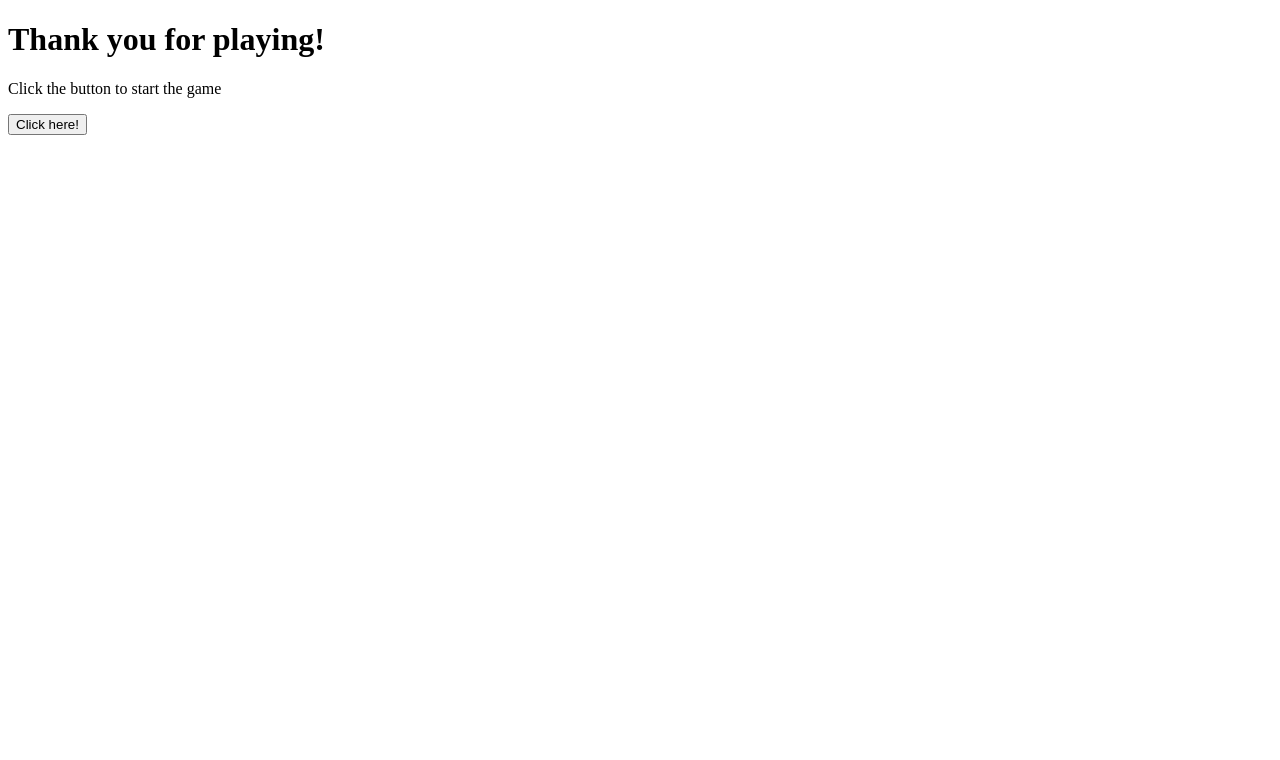
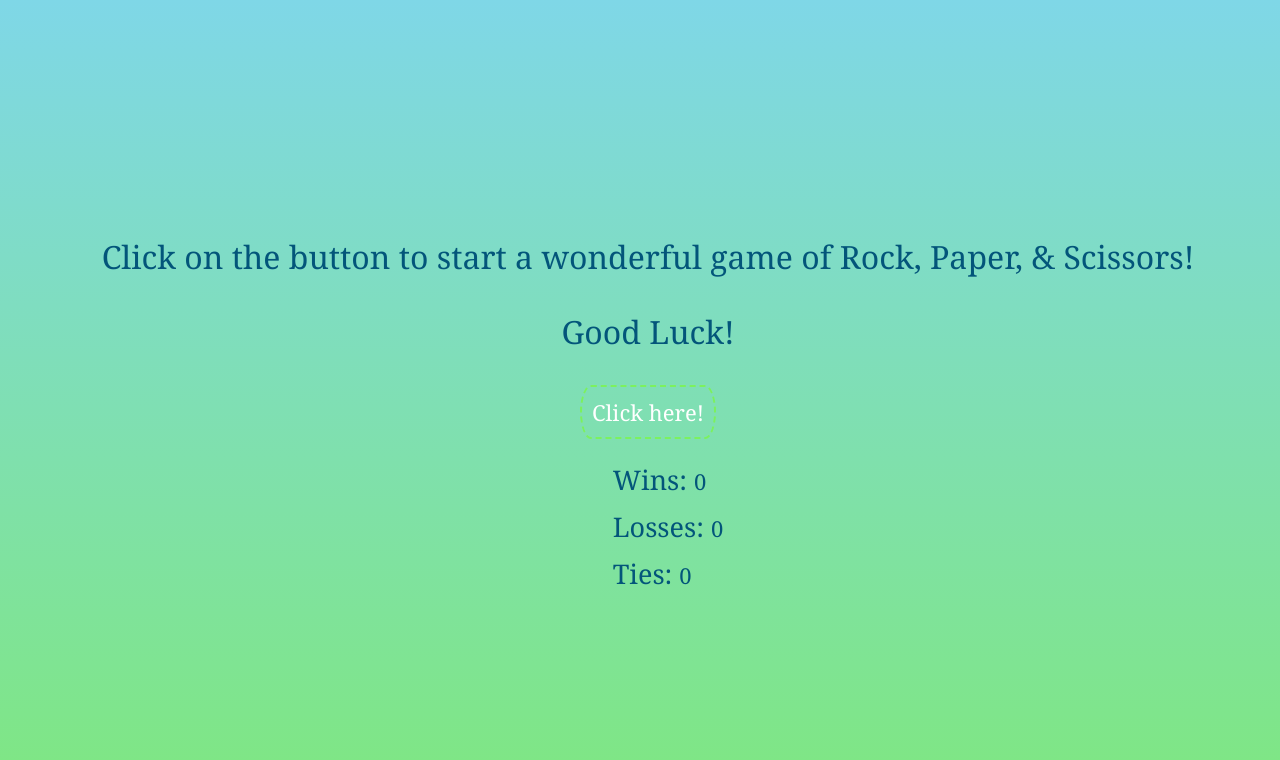
Before and after one commit to mehdisafari77/Rock-Paper-Scissors-Game, a plain HTML site: page index.html in a window 1280 px wide. Drawn offline with Linux system fonts and the light colour scheme.

Commit message:
finalized css, javascript, and html

```diff
--- a/index.html
+++ b/index.html
@@ -5,14 +5,27 @@
     <meta http-equiv="X-UA-Compatible" content="IE=edge">
     <meta name="viewport" content="width=device-width, initial-scale=1.0">
     <title>RPS</title>
+    <link rel="stylesheet" href="./style.css">
 </head>
 <body>
-    <h1>Thank you for playing!</h1>
-    <p>Click the button to start the game</p>
+    <section class= "header">
+        <div class="header-p">
+            <p>Click on the button to start a wonderful game of Rock, Paper, & Scissors!</p>
+            <p>Good Luck!</p>
+        </div>
+    </section>
 
-<button onclick="startButton()">Click here!</button>
+    <section class="play-button">
+        <div class=button onclick="playGame()">Click here!</div>
+    </section>
 
-<p id="RPS"></p>
+    <section class="scoreboard">
+        <ul>
+            <li>Wins: <span id="wins"></span></li>
+            <li>Losses: <span id="losses"></span></li>
+            <li>Ties: <span id="ties"></span></li>
+        </ul>
+    </section>
 
 </body>
 <script src="script.js"></script>
--- a/script.js
+++ b/script.js
@@ -1,17 +1,44 @@
-var userOption = ["Rock", "Paper", "Scissors"]
-var computerOption = ["Rock", "Paper", "Scissors"]
+var userOption = ["r", "p", "s"];
+var computerOption = ["r", "p", "s"];
 var computerChosenOption = computerOption[Math.floor(Math.random() * computerOption.length)];
-var scores = ["wins", "losses", "ties"]
+var scores = ["wins", "losses", "ties"];
 
+var wins = 0;
+var losses = 0;
+var ties = 0;
 
-  function startButton(computerChosenOption, userOption) {
-    userOption = prompt("Rock, Paper, or Scissors?");
-      if (computerChosenOption === userOption) {
+for (var i = 0; i <10 ; i++) {
+    var computerOption = computerChosenOption;
+}
+
+function playGame() {
+    userOption = prompt("R, P, or S?");
+    userOption = userOption.toLowerCase();
+    if (userOption === "r" || userOption === "p" || userOption === "s") {
         alert(`The computer chose ${computerChosenOption} !`);
-        var results = confirm(`You both chose the same option: ${scores} play again?`);
-      } else if (computerChosenOption !== userOption) {
-        alert(`The computer chose ${computerChosenOption} !`);
-      } else {
-        var results = confirm(`The computer won, here are the scores ${scores} play again?`);
-      }
-  }
+
+        if (( userOption === "r" && computerChosenOption === "s") ||
+        (userOption === "s" && computerChosenOption === "p") ||
+        (userOption === "p" && computerChosenOption === "r")) {
+            wins++;
+            alert(`You have won ${wins} time(s)!`);
+        }  else if (userOption === computerChosenOption) {
+            ties++
+            alert(`You have tied ${ties} time(s).`);
+        } else if (userOption !== computerChosenOption){
+            losses++
+            alert(`You have lost ${losses} time(s).`);
+        } else {
+            alert('Pleas enter only R, P, or S')
+        }
+    }
+    alert(`Total wins: ${wins} \nTotal ties: ${ties} \nTotal losses: ${losses}`)
+    let ifPlayAgain = confirm("Press OK if you want to play again!")
+    if (ifPlayAgain) {
+        playGame()
+    }
+}
+
+document.getElementById('wins').innerHTML = wins
+document.getElementById('losses').innerHTML = losses
+document.getElementById('ties').innerHTML = ties
--- /dev/null
+++ b/style.css
@@ -0,0 +1,48 @@
+* {
+    font-family: Georgia, 'Times New Roman', Times, serif;
+    font-size: 22px;
+}
+body {
+    width: 100vw;
+    height: 100vh;
+    display: flex;
+    flex-direction: column;
+    justify-content: center;
+    align-items: center;
+    background: linear-gradient(rgb(127, 215, 231), rgb(127, 231, 127))
+}
+ul li{
+    list-style: none;
+    font-size: 27px;
+    margin-top: 10px;
+    color: rgb(3, 85, 122);
+}
+p {
+    text-align: center;
+    font-size: 32px;
+    color: rgb(3, 85, 122);
+}
+
+.play-button {
+    display: flex;
+    flex-wrap: wrap;
+    align-items: center;
+    justify-content: center;
+}
+
+.button {
+    color: #fff;
+    border-radius: 10%;
+    border: dashed rgb(124, 241, 94) 2px;
+    font-size: 1em;
+    padding: 10px;
+    border-radius: 20px/50px;
+    text-decoration: none;
+    cursor: pointer;
+    transition: all 0.3s ease-out;
+}
+
+.button:hover {
+    background: rgba(0, 217, 255, 0.911);
+    transform: scale(1.7);
+}
```
